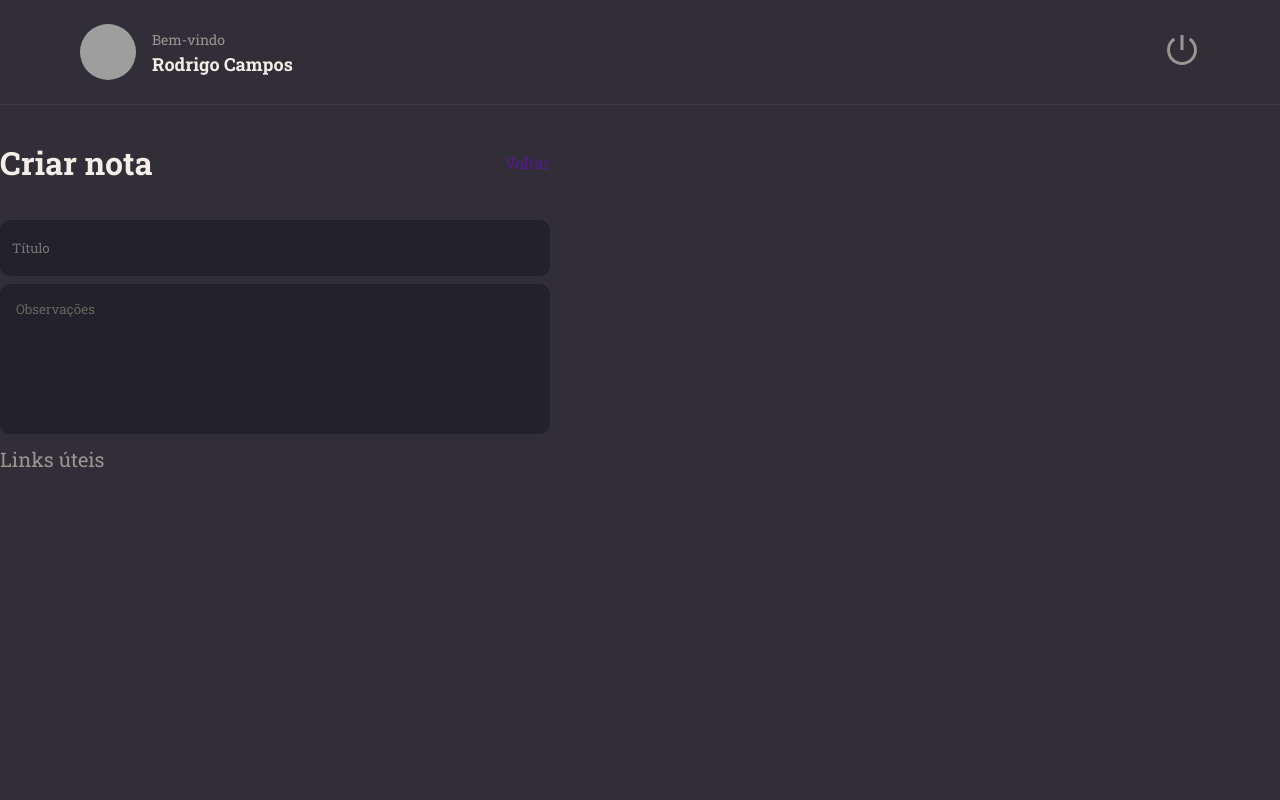
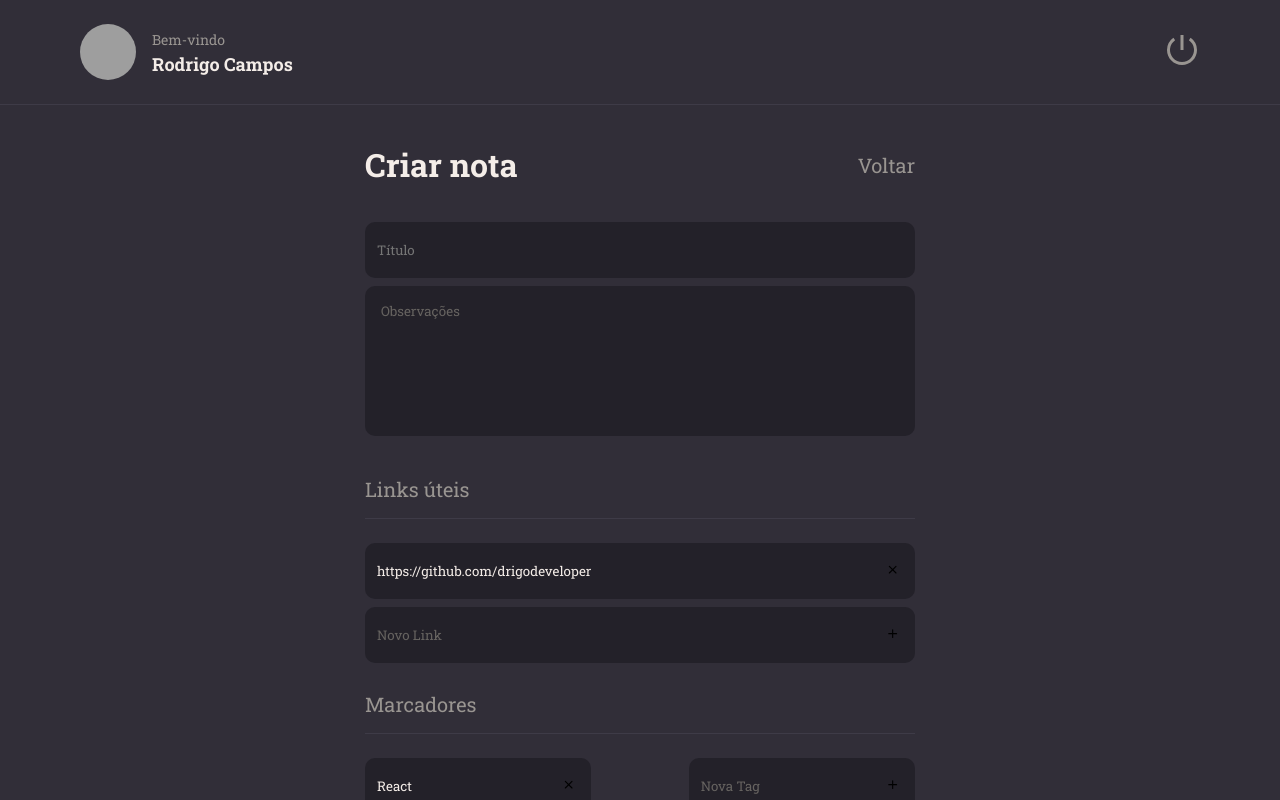
Before and after one commit to drigodeveloper/error-css-react, a React (Vite) app: page / in a window 1280 px wide. Built offline with nearby package versions, Linux system fonts and the light colour scheme; grey boxes are pictures that could not be loaded.

Commit message:
Instalando o react-router

```diff
--- a/package.json
+++ b/package.json
@@ -13,6 +13,7 @@
     "react": "^18.2.0",
     "react-dom": "^18.2.0",
     "react-icons": "^4.10.1",
+    "react-router-dom": "^6.15.0",
     "styled-components": "^6.0.7"
   },
   "devDependencies": {
--- a/src/components/noteItem/index.jsx
+++ b/src/components/noteItem/index.jsx
@@ -0,0 +1,26 @@
+import { FiPlus, FiX } from "react-icons/fi"
+import { Container } from "./styled"
+
+export function NoteItem({ isNew, value, onClick, ...rest }) {
+    return (
+        <Container>
+            <input
+            type="text"
+            value={value}
+            readOnly={!isNew}
+            {...rest}
+            />
+
+            <button
+            onClick={onClick}
+            type="button"
+            >
+                {isNew ? <FiPlus/> : <FiX/>}
+            </button>
+
+
+
+
+        </Container>
+    )
+}
--- a/src/components/noteItem/styled.js
+++ b/src/components/noteItem/styled.js
@@ -0,0 +1,37 @@
+import styled from "styled-components"
+
+export const Container = styled.div `
+    display: flex;
+    align-items: center;
+
+    background-color: ${({ theme, isNew}) => isNew ? "transparent" : theme.COLORS.BACKGROUND_900};
+    color: ${({theme}) => theme.COLORS.GRAY_300};
+
+    border: ${({theme , isNew}) => isNew ? `1px dashed ${({theme}) => theme.COLROS.GRAY_100}` : "none"};
+
+    margin-bottom: 8px;
+    border-radius: 10px;
+    padding-right: 16px;
+
+
+    > button {
+        border: none;
+        background: none;
+    }
+
+    > input {
+        height: 56px;
+        width: 100%;
+        padding: 12px;
+        color: ${({theme}) => theme.COLORS.WHITE};
+        background: transparent;
+        border: none;
+
+        &::placeholder {
+            color: ${({theme}) => theme.COLORS.GRAY_300};
+
+        }
+
+    }
+
+    `;
--- a/src/pages/new/index.jsx
+++ b/src/pages/new/index.jsx
@@ -2,6 +2,9 @@ import { Container,Form } from "./style";
 import { Header } from "../../components/header"
 import { Input } from "../../components/Input"
 import { TextArea } from "../../components/textArea"
+import { NoteItem } from "../../components/noteItem"
+import { Section } from "../../components/section"
+import { Button } from "../../components/button"
 
 export function New() {
     return(
@@ -19,7 +22,20 @@ export function New() {
                     <Input placeholder="Título" />
 
                     <TextArea placeholder="Observações" />
-                    <h2>Links úteis</h2>
+                    <Section title="Links úteis">
+                        <NoteItem value="https://github.com/drigodeveloper" />
+                        <NoteItem isNew placeholder="Novo Link" />
+                    </Section>
+
+                    <Section title="Marcadores">
+                        <div className="tags">
+                        <NoteItem value="React" />
+                        <NoteItem isNew placeholder="Nova Tag" />
+                        </div>
+                    </Section>
+
+                    <Button title="Salvar" />
+
 
 
                 </Form>
--- a/src/pages/new/style.js
+++ b/src/pages/new/style.js
@@ -1,31 +1,47 @@
 import styled from "styled-components";
 
 export const Container = styled.div `
+   width: 100%;
+   height: 100vh;
+   display: grid;
+   grid-template-rows: 105px auto;
+   grid-template-areas:
+   "header"
+   "content"
+   ;
+
+   > main {
+    grid-area: content;
+    overflow-y: auto;
+;
+   }
+
+   .tags {
     display: flex;
-    flex-direction: column;
+    justify-content: space-between;
+    flex-wrap: wrap;
+   }
 
 
 `;
 
 export const Form = styled.div `
     max-width: 550px;
-    margin: 36px 0;
-
+    margin: 38px auto;
 
     > header {
         display: flex;
         align-items: center;
         justify-content: space-between;
         margin-bottom: 36px;
+
     }
 
-    > h2 {
+     a {
+        font-size: 20px;
         color: ${({theme}) => theme.COLORS.GRAY_100};
-        font-size: 20px;
-        font-style: normal;
-        font-weight: 400;
-        border-bottom-width: 550px;
-        border-bottom-color: ${({theme}) => theme.COLORS.GRAY_100};
+    }
 
-    }
+
+
 `;
```
Also changed, not shown: 1 other file (tests, documents, lock files or other folders).
